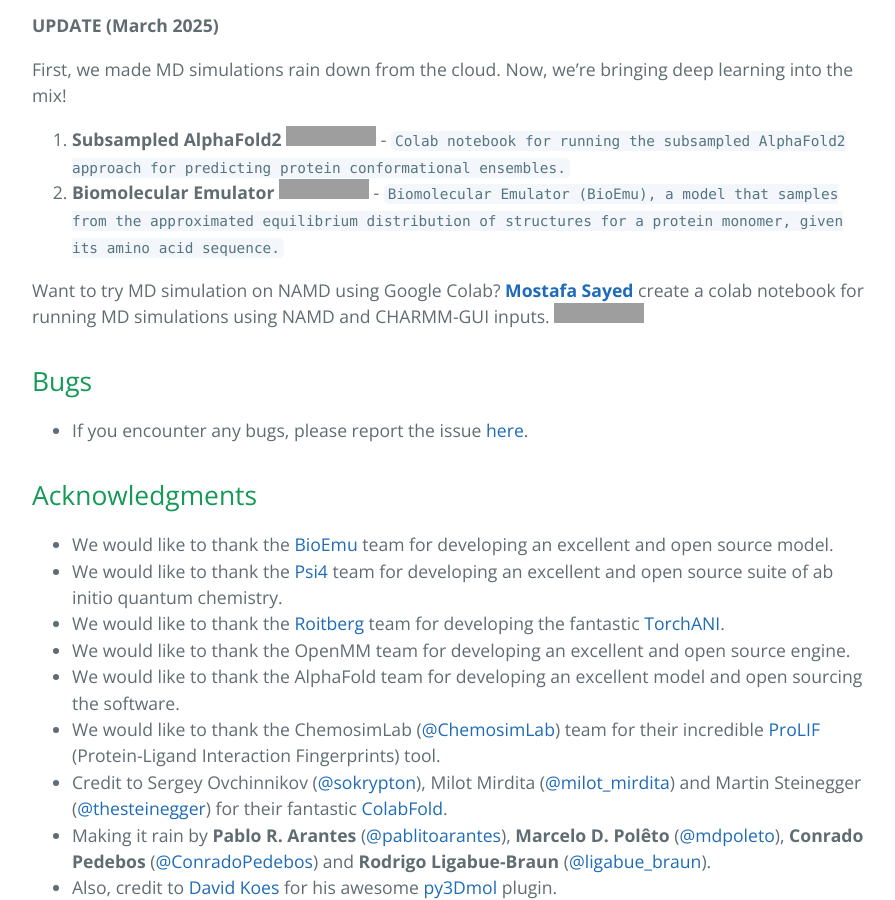
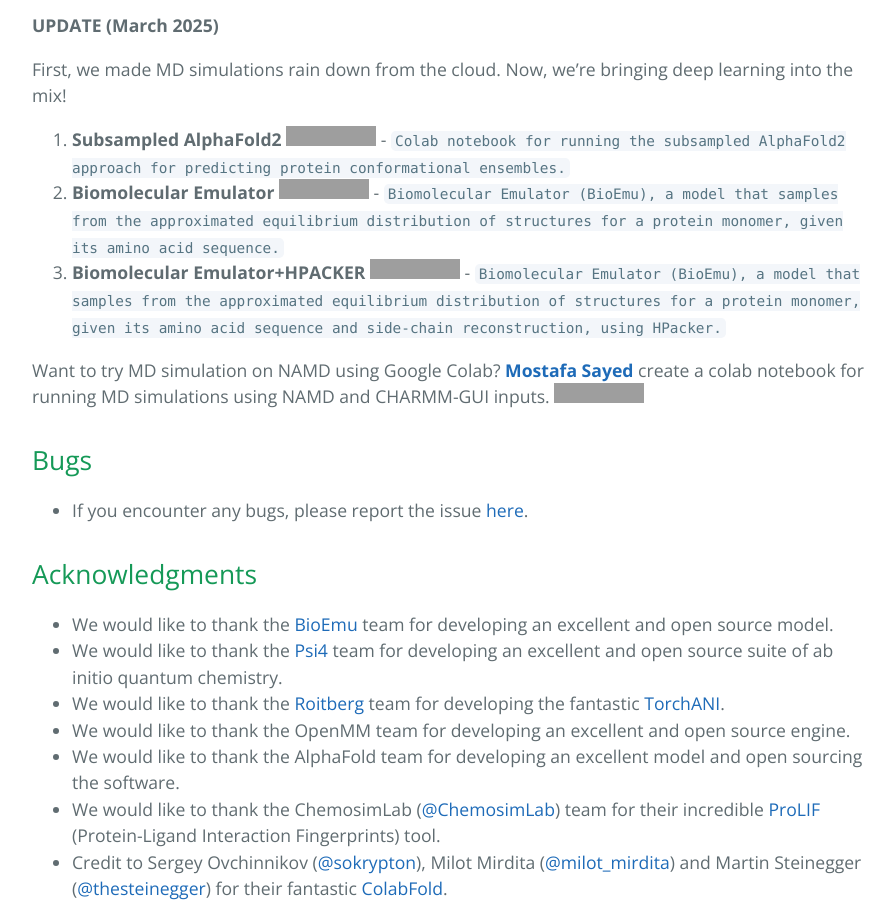
Before and after one commit to pablo-arantes/making-it-rain, a Jekyll site: the page built from index.md, in a window 1280 px wide and 900 px high, scrolled down 2296 px. Shown: the whole window, without its empty margins (192-1087 px from the left). Built offline with Jekyll 4.4.1, drawn with Linux system fonts in a browser that asks for light colours; our own code applies the rules of GitHub Pages for plain Markdown files; the repository's description, which GitHub fills in, is left out; grey boxes are pictures that could not be loaded.

Commit message:
Update index.md

```diff
--- a/index.md
+++ b/index.md
@@ -43,7 +43,7 @@
 
 14. **Subsampled AlphaFold2** [![Open In Colab](https://colab.research.google.com/assets/colab-badge.svg)](https://colab.research.google.com/github/GMdSilva/gms_natcomms_1705932980_data/blob/main/AlphaFold2_Traj_v1.ipynb) - `Colab notebook for running the subsampled AlphaFold2 approach for predicting protein conformational ensembles.`
 15. **Biomolecular Emulator** [![Open In Colab](https://colab.research.google.com/assets/colab-badge.svg)](https://colab.research.google.com/github/pablo-arantes/making-it-rain/blob/main/BioEmu.ipynb) - `Biomolecular Emulator (BioEmu), a model that samples from the approximated equilibrium distribution of structures for a protein monomer, given its amino acid sequence.`
-
+16. **Biomolecular Emulator+HPACKER** [![Open In Colab](https://colab.research.google.com/assets/colab-badge.svg)](https://colab.research.google.com/github/pablo-arantes/making-it-rain/blob/main/BioEmu_HPACKER.ipynb) - `Biomolecular Emulator (BioEmu), a model that samples from the approximated equilibrium distribution of structures for a protein monomer, given its amino acid sequence and side-chain reconstruction, using HPacker.`
 
 Want to try MD simulation on NAMD using Google Colab? [**Mostafa Sayed**](https://github.com/mabdelmaksoud53) create a colab notebook for running MD simulations using NAMD and CHARMM-GUI inputs. [![Open In Colab](https://colab.research.google.com/assets/colab-badge.svg)](https://colab.research.google.com/github/mabdelmaksoud53/Colab_NAMD_Suite/blob/main/MD_NAMD.ipynb)
 
```
